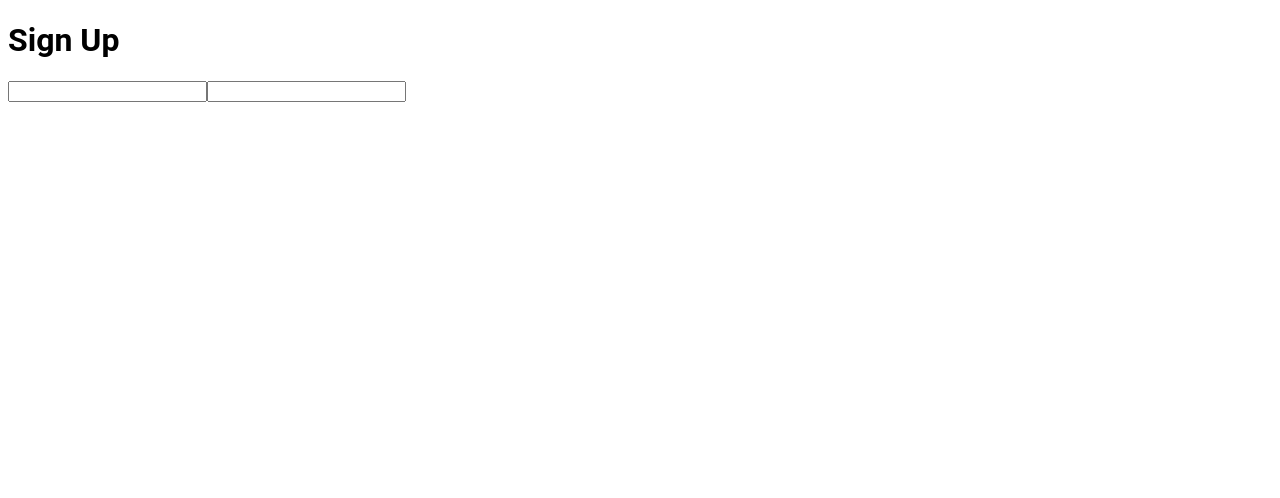
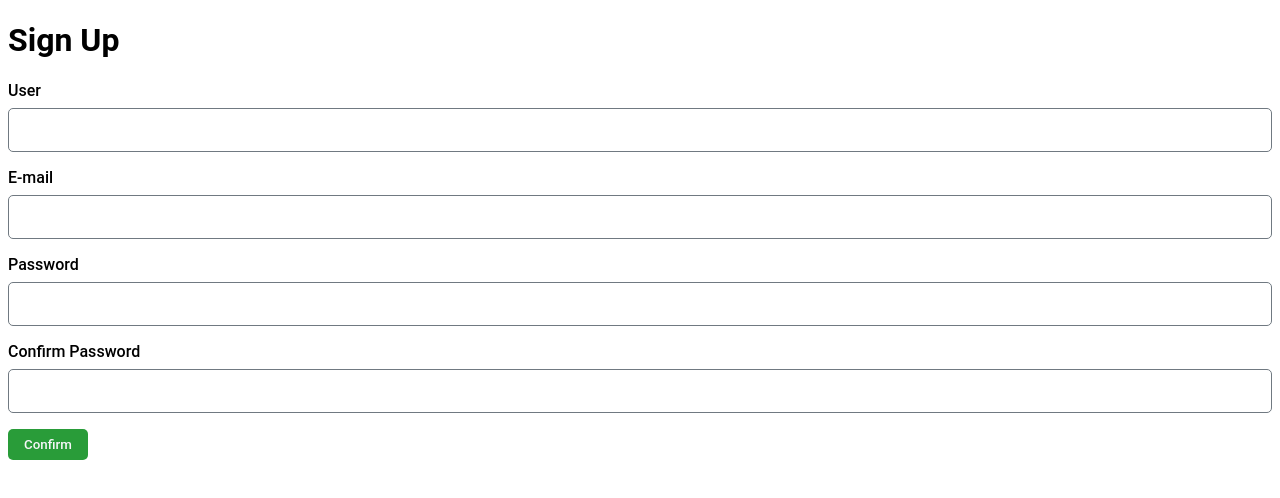
Before and after one commit to JonasPeres/react-tdd, a React (Create React App) app: page / in a window 1280 px wide. Shown: the top 498 px of the page. Built offline with nearby package versions, Linux system fonts and the light colour scheme.

Commit message:
Update Sign Up Page

```diff
--- a/src/pages/sign-up/sign-up.page.js
+++ b/src/pages/sign-up/sign-up.page.js
@@ -1,9 +1,21 @@
+import Input from "../../components/input/input.component";
+import Button from "../../components/button/button.component";
+
 const SignUp = () => {
   return (
     <div>
-      <h1>Sign Up</h1>
-      <input />
-      <input />
+      <form onSubmit={null}>
+        <h1>Sign Up</h1>
+        <Input label="User" name="user-name-input" id="user-name-input" />
+        <Input label="E-mail" name="email-input" id="email-input" />
+        <Input label="Password" name="password-input" id="password-input" />
+        <Input
+          label="Confirm Password"
+          name="confirm-password-input"
+          id="confirm-password-input"
+        />
+        <Button />
+      </form>
     </div>
   );
 };
```
